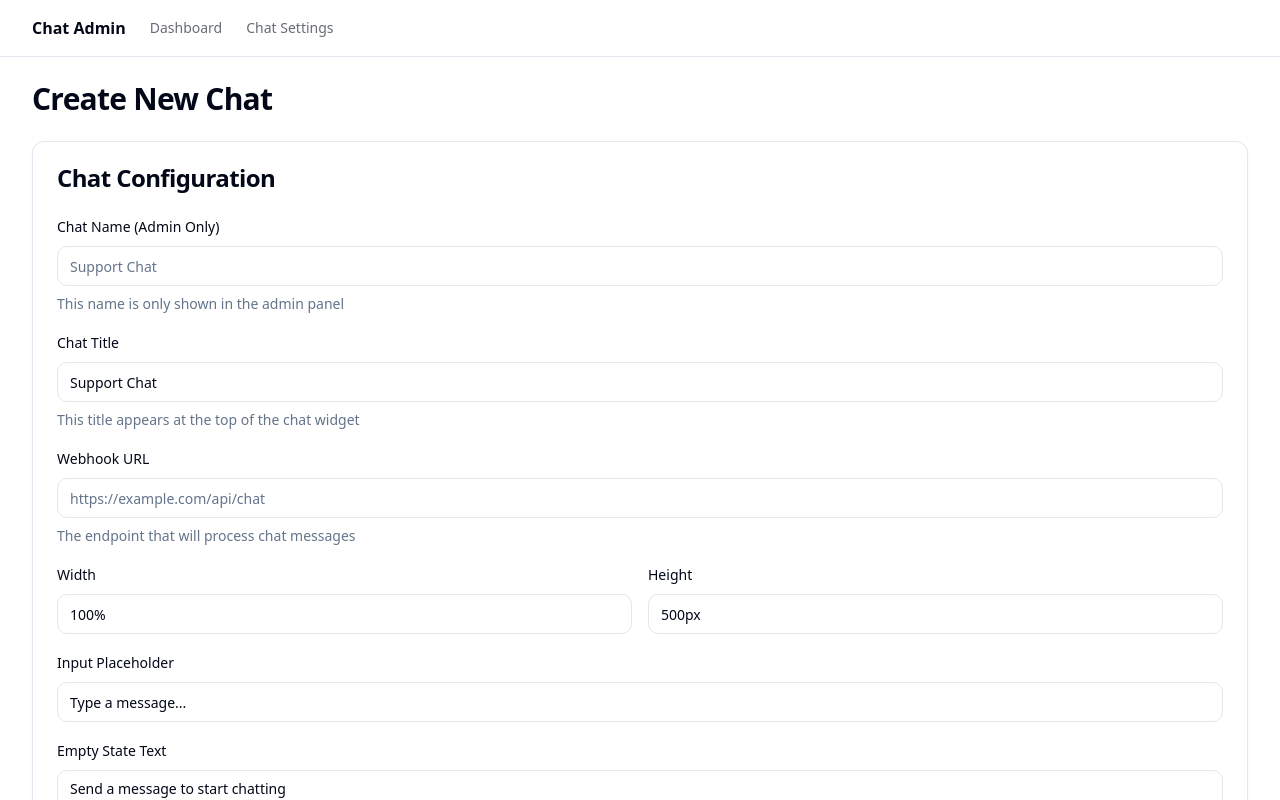
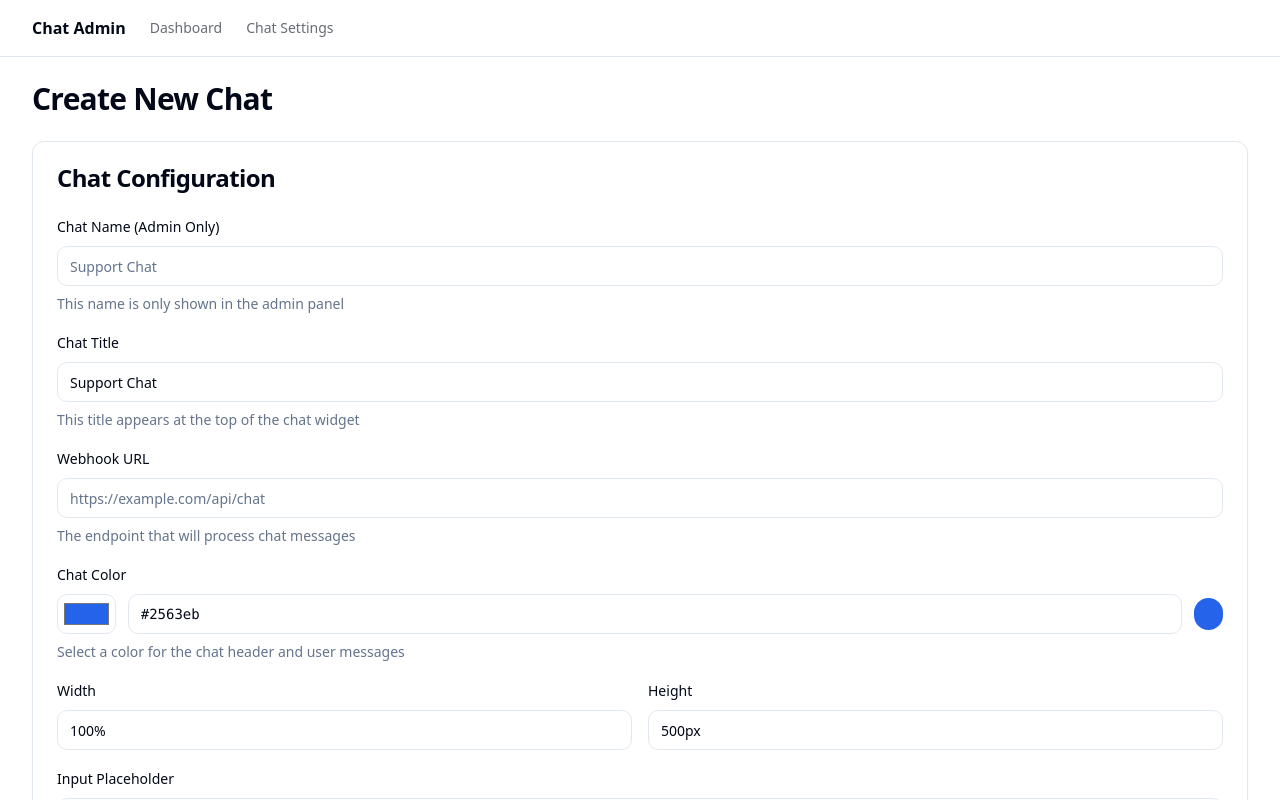
Before and after one commit to intoloopoy/inline-chat-bubble, a React (Vite) app: page /admin/chats/new in a window 1280 px wide. Shown: the top 800 px of the page. Built offline with nearby package versions, Linux system fonts and the light colour scheme.

Commit message:
Add chat color setting
Adds a setting to configure the chat color, defaulting to the current blue.

```diff
--- a/src/components/chat/Chat.tsx
+++ b/src/components/chat/Chat.tsx
@@ -17,6 +17,7 @@ interface ChatProps {
   width?: string;
   height?: string;
   inputPlaceholder?: string;
+  primaryColor?: string;
 }
 
 const Chat: React.FC<ChatProps> = ({
@@ -26,6 +27,7 @@ const Chat: React.FC<ChatProps> = ({
   containerClassName,
   width = "100%",
   height = "500px",
+  primaryColor,
 }) => {
   const { isOpen, toggleChat, chatTitle } = useChatContext();
   const [isFullscreen, setIsFullscreen] = useState(false);
@@ -36,6 +38,13 @@ const Chat: React.FC<ChatProps> = ({
     const inIframe = window !== window.parent;
     setIsIframe(inIframe);
   }, []);
+
+  // Set custom primary color CSS variable if provided
+  useEffect(() => {
+    if (primaryColor) {
+      document.documentElement.style.setProperty('--chat-primary-color', primaryColor);
+    }
+  }, [primaryColor]);
 
   const toggleFullscreen = () => {
     if (isIframe) {
@@ -93,6 +102,7 @@ const Chat: React.FC<ChatProps> = ({
             positionClasses[position],
             bubbleClassName
           )}
+          style={primaryColor ? { backgroundColor: primaryColor } : undefined}
         >
           <MessageSquare className="h-6 w-6" />
         </Button>
@@ -114,6 +124,7 @@ const Chat: React.FC<ChatProps> = ({
             showClose={!isInline}
             isFullscreen={isFullscreen}
             onToggleFullscreen={toggleFullscreen}
+            primaryColor={primaryColor}
           />
           <MessagesContainer />
           <MessageInput />
--- a/src/pages/EmbedChat.tsx
+++ b/src/pages/EmbedChat.tsx
@@ -15,6 +15,7 @@ const EmbedChat = () => {
     chatTitle: "Support Chat",
     inputPlaceholder: "Type a message...",
     emptyStateText: "Send a message to start chatting",
+    primaryColor: "#2563eb", // Default blue color
     instanceId: `chat_${Math.random().toString(36).substring(2, 15)}`
   });
 
@@ -47,6 +48,7 @@ const EmbedChat = () => {
           chatTitle: settings.chat_title,
           inputPlaceholder: settings.input_placeholder,
           emptyStateText: settings.empty_state_text,
+          primaryColor: settings.primary_color || "#2563eb", // Use default blue if not set
           instanceId: `chat_${chatId}`
         });
 
@@ -123,6 +125,7 @@ const EmbedChat = () => {
           width="100%"
           height="100%"
           containerClassName="rounded-none shadow-none"
+          primaryColor={config.primaryColor}
         />
       </ChatProvider>
     </div>
--- a/src/pages/admin/ChatSettingsForm.tsx
+++ b/src/pages/admin/ChatSettingsForm.tsx
@@ -1,4 +1,3 @@
-
 import React, { useEffect, useState } from "react";
 import { useNavigate, useParams } from "react-router-dom";
 import { Button } from "@/components/ui/button";
@@ -30,6 +29,7 @@ const ChatSettingsForm: React.FC = () => {
     empty_state_text: "Send a message to start chatting",
     width: "100%",
     height: "500px",
+    primary_color: "#2563eb", // Default blue
   });
 
   useEffect(() => {
@@ -48,11 +48,18 @@ const ChatSettingsForm: React.FC = () => {
             empty_state_text: settings.empty_state_text,
             width: settings.width,
             height: settings.height,
+            primary_color: settings.primary_color || "#2563eb", // Use default blue if not set
           });
 
           // Generate embed code for existing chat
           const url = window.location.origin;
-          const code = generateIframeEmbedCode(url, settings.id, settings.width, settings.height);
+          const code = generateIframeEmbedCode(
+            url,
+            settings.id,
+            settings.width,
+            settings.height,
+            settings.primary_color
+          );
           setEmbedCode(code);
         } else {
           toast({
@@ -80,6 +87,11 @@ const ChatSettingsForm: React.FC = () => {
   const handleChange = (e: React.ChangeEvent<HTMLInputElement | HTMLTextAreaElement>) => {
     const { name, value } = e.target;
     setFormData((prev) => ({ ...prev, [name]: value }));
+  };
+
+  const handleColorChange = (e: React.ChangeEvent<HTMLInputElement>) => {
+    const { value } = e.target;
+    setFormData((prev) => ({ ...prev, primary_color: value }));
   };
 
   const handleSubmit = async (e: React.FormEvent) => {
@@ -245,6 +257,34 @@ const ChatSettingsForm: React.FC = () => {
               </p>
             </div>
 
+            <div className="space-y-2">
+              <Label htmlFor="primary_color">Chat Color</Label>
+              <div className="flex items-center gap-3">
+                <Input
+                  id="primary_color"
+                  name="primary_color"
+                  type="color"
+                  value={formData.primary_color}
+                  onChange={handleColorChange}
+                  className="w-16 h-10 p-1 cursor-pointer"
+                />
+                <Input
+                  type="text"
+                  value={formData.primary_color}
+                  onChange={handleColorChange}
+                  placeholder="#2563eb"
+                  className="font-mono"
+                />
+                <div
+                  className="h-8 w-8 rounded-full"
+                  style={{ backgroundColor: formData.primary_color }}
+                ></div>
+              </div>
+              <p className="text-sm text-muted-foreground">
+                Select a color for the chat header and user messages
+              </p>
+            </div>
+
             <div className="grid grid-cols-2 gap-4">
               <div className="space-y-2">
                 <Label htmlFor="width">Width</Label>
--- a/src/pages/admin/ChatSettingsList.tsx
+++ b/src/pages/admin/ChatSettingsList.tsx
@@ -24,10 +24,10 @@ const ChatSettingsList: React.FC = () => {
     fetchChatSettings();
   }, []);
 
-  const copyEmbedCode = (chatId: string, width: string, height: string) => {
+  const copyEmbedCode = (chatId: string, width: string, height: string, primaryColor: string) => {
     // Get the base URL without any path
     const url = window.location.origin;
-    const embedCode = generateIframeEmbedCode(url, chatId, width, height);
+    const embedCode = generateIframeEmbedCode(url, chatId, width, height, primaryColor);
 
     navigator.clipboard.writeText(embedCode)
       .then(() => {
@@ -69,7 +69,15 @@ const ChatSettingsList: React.FC = () => {
           {chatSettings.map((chat) => (
             <Card key={chat.id}>
               <CardHeader>
-                <CardTitle>{chat.name}</CardTitle>
+                <CardTitle className="flex items-center gap-2">
+                  {chat.name}
+                  {chat.primary_color && (
+                    <div
+                      className="h-4 w-4 rounded-full"
+                      style={{ backgroundColor: chat.primary_color || "#2563eb" }}
+                    ></div>
+                  )}
+                </CardTitle>
               </CardHeader>
               <CardContent>
                 <div className="space-y-2 text-sm">
@@ -81,6 +89,14 @@ const ChatSettingsList: React.FC = () => {
                   </div>
                   <div>
                     <span className="font-medium">Size:</span> {chat.width} × {chat.height}
+                  </div>
+                  <div className="flex items-center gap-2">
+                    <span className="font-medium">Color:</span>
+                    <code className="bg-muted px-1 rounded text-xs">{chat.primary_color || "#2563eb"}</code>
+                    <div
+                      className="h-4 w-4 rounded-full"
+                      style={{ backgroundColor: chat.primary_color || "#2563eb" }}
+                    ></div>
                   </div>
                 </div>
               </CardContent>
@@ -95,7 +111,7 @@ const ChatSettingsList: React.FC = () => {
                   <Button
                     variant="secondary"
                     className="flex-1"
-                    onClick={() => copyEmbedCode(chat.id, chat.width, chat.height)}
+                    onClick={() => copyEmbedCode(chat.id, chat.width, chat.height, chat.primary_color || "#2563eb")}
                   >
                     <Copy className="h-4 w-4 mr-2" />
                     Copy Embed
--- a/src/utils/embed/iframe.ts
+++ b/src/utils/embed/iframe.ts
@@ -6,7 +6,8 @@ export const generateIframeEmbedCode = (
   baseUrl: string,
   chatId: string,
   width: string = "100%",
-  height: string = "500px"
+  height: string = "500px",
+  primaryColor: string = "#2563eb"
 ) => {
   // Generate the embed URL
   const embedUrl = `${baseUrl}/embed/chat?id=${encodeURIComponent(chatId)}`;
--- a/src/utils/embed/styles.ts
+++ b/src/utils/embed/styles.ts
@@ -1,4 +1,3 @@
-
 /**
  * Generate CSS styles for the embedded chat widget
  */
@@ -7,10 +6,13 @@ export const generateEmbedStyles = (config: {
   positionClass: string;
   width: string;
   height: string;
+  primaryColor?: string;
 }) => {
+  const primaryColor = config.primaryColor || "#2563eb"; // Default blue
+
   return `
     :root {
-      --primary: #2563eb;
+      --primary: ${primaryColor};
       --primary-foreground: #ffffff;
       --background: #ffffff;
       --muted: #f9fafb;
@@ -18,12 +20,13 @@ export const generateEmbedStyles = (config: {
       --border: #e5e7eb;
       --chat-bubble: #e5e7eb;
       --chat-bubble-foreground: #1f2937;
-      --chat-user-bubble: #2563eb;
+      --chat-user-bubble: ${primaryColor};
       --chat-user-bubble-foreground: #ffffff;
+      --chat-primary-color: ${primaryColor};
     }
 
     .dark-mode {
-      --primary: #2563eb;
+      --primary: ${primaryColor};
       --primary-foreground: #ffffff;
       --background: #1f2937;
       --muted: #374151;
@@ -31,21 +34,21 @@ export const generateEmbedStyles = (config: {
       --border: #374151;
       --chat-bubble: #374151;
       --chat-bubble-foreground: #f9fafb;
-      --chat-user-bubble: #2563eb;
+      --chat-user-bubble: ${primaryColor};
       --chat-user-bubble-foreground: #ffffff;
     }
 
     .chat-widget-container {
       font-family: system-ui, -apple-system, BlinkMacSystemFont, 'Segoe UI', Roboto, 'Helvetica Neue', Arial, sans-serif;
-      \${!config.isInline ? \`
+      ${!config.isInline ? `
         position: fixed;
-        \${config.positionClass.includes('bottom') ? 'bottom: 20px;' : 'top: 20px;'}
-        \${config.positionClass.includes('right') ? 'right: 20px;' : 'left: 20px;'}
+        ${config.positionClass.includes('bottom') ? 'bottom: 20px;' : 'top: 20px;'}
+        ${config.positionClass.includes('right') ? 'right: 20px;' : 'left: 20px;'}
         z-index: 9999;
-        \` : \`
-        width: \${config.width};
-        height: \${config.height};
-        \`}
+        ` : `
+        width: ${config.width};
+        height: ${config.height};
+        `}
     }
     .chat-widget-button {
       width: 56px;
@@ -64,23 +67,23 @@ export const generateEmbedStyles = (config: {
       transform: scale(1.05);
     }
     .chat-widget-window {
-      display: \${config.isInline ? 'flex' : 'none'};
+      display: ${config.isInline ? 'flex' : 'none'};
       flex-direction: column;
       background-color: var(--background);
       border-radius: 0.75rem;
       overflow: hidden;
       box-shadow: 0 4px 12px rgba(0, 0, 0, 0.15);
       border: 1px solid var(--border);
-      \${config.isInline ? \`
+      ${config.isInline ? `
         width: 100%;
         height: 100%;
-        \` : \`
+        ` : `
         width: 350px;
         height: 500px;
         position: absolute;
-        bottom: \${config.positionClass.includes('bottom') ? '70px' : '0'};
-        \${config.positionClass.includes('right') ? 'right: 0;' : 'left: 0;'}
-        \`}
+        bottom: ${config.positionClass.includes('bottom') ? '70px' : '0'};
+        ${config.positionClass.includes('right') ? 'right: 0;' : 'left: 0;'}
+        `}
     }
     .chat-widget-header {
       display: flex;
--- a/src/utils/embedChat.ts
+++ b/src/utils/embedChat.ts
@@ -1,6 +1,4 @@
 
-// Centralized export of embed chat functionality
-import { generateEmbedScript } from './embed';
-import { generateIframeEmbedCode } from './embed/iframe';
+import { generateIframeEmbedCode } from "./embed/iframe";
 
-export { generateEmbedScript, generateIframeEmbedCode };
+export { generateIframeEmbedCode };
--- a/src/utils/supabase.ts
+++ b/src/utils/supabase.ts
@@ -14,6 +14,7 @@ export interface ChatSettings {
   empty_state_text: string;
   width: string;
   height: string;
+  primary_color: string;
   created_at: string;
 }
 
```
Also changed, not shown: src/components/chat/ChatHeader.tsx (+25 -25 lines).
